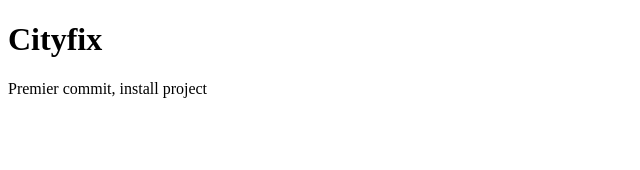
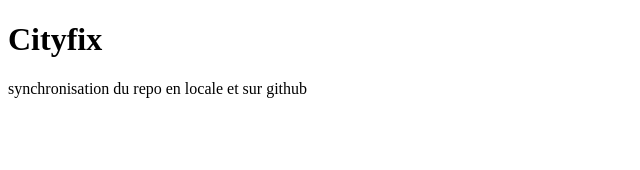
Before and after one commit to Nathan-Sasa/Cityfix, an Angular app: page / in a window 1280 px wide. Shown: the top 170 px of the page, without its empty margins (0-640 px from the left). Built offline with nearby package versions, Linux system fonts and the light colour scheme.

Commit message:
synchronisation du repo locale et github

```diff
--- a/src/app/app.html
+++ b/src/app/app.html
@@ -1,3 +1,3 @@
 <h1>Cityfix</h1>
-<span>Premier commit, install project</span>
+<span>synchronisation du repo en locale et sur github</span>
 <router-outlet></router-outlet>
```
